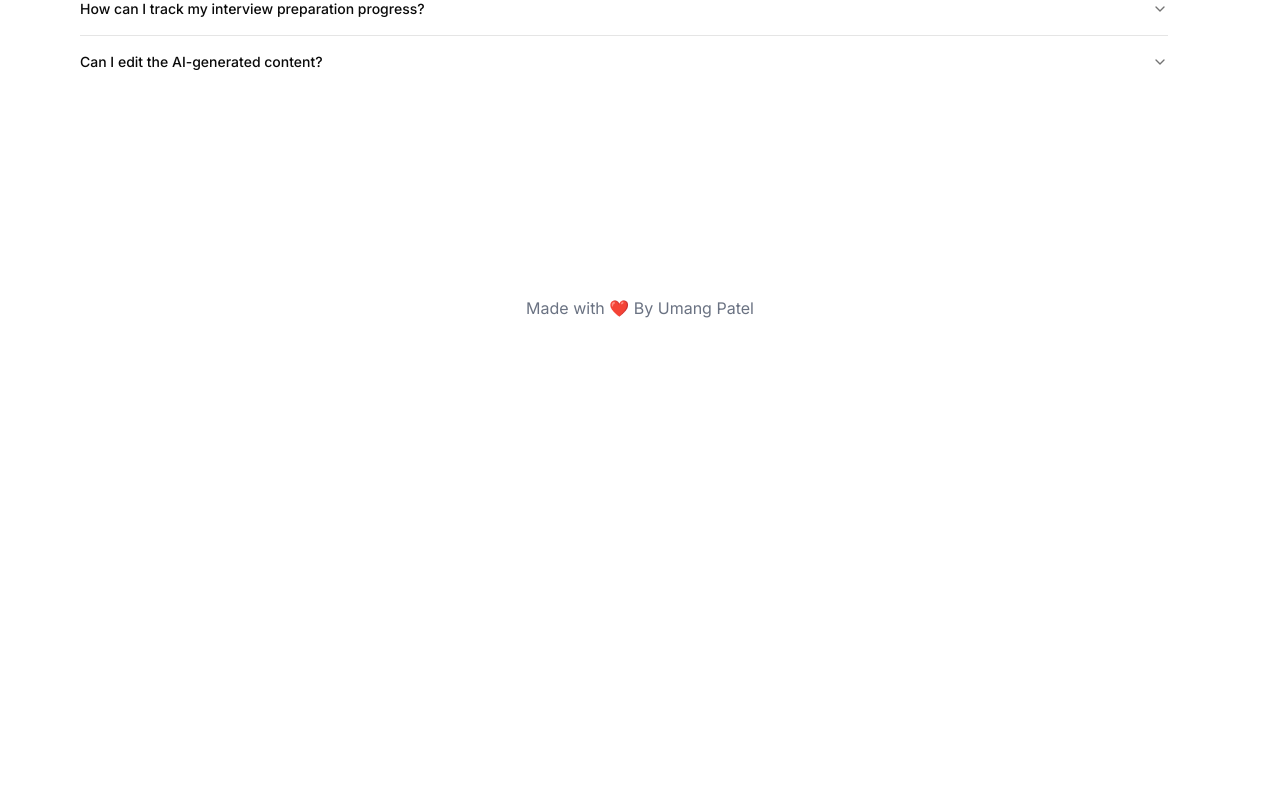
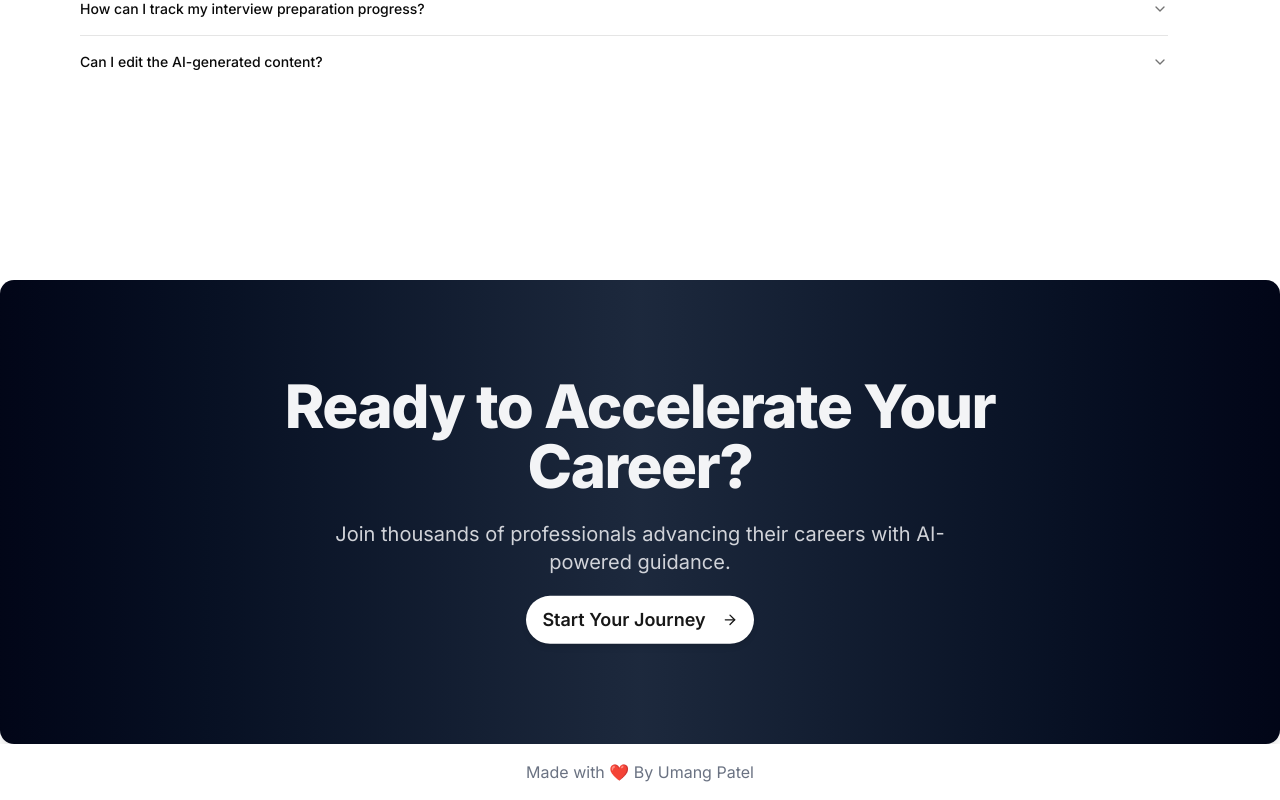
Before and after one commit to Umanpatel/AI-Career-Coach, a Next.js app: page / in a window 1280 px wide. Shown: the part 4227-5027 px from the top of the page. Before the commit the page ends 4563 px from the top, so only its background shows below. Built offline with nearby package versions, Linux system fonts and the light colour scheme; no server answers.

Commit message:
Landing Page Complete

```diff
--- a/app/page.jsx
+++ b/app/page.jsx
@@ -1,11 +1,19 @@
 import HeroSection from "@/components/herosection";
-import { Accordion, AccordionContent, AccordionItem, AccordionTrigger } from "@/components/ui/accordion";
+import {
+  Accordion,
+  AccordionContent,
+  AccordionItem,
+  AccordionTrigger,
+} from "@/components/ui/accordion";
+import { Button } from "@/components/ui/button";
 import { Card, CardContent } from "@/components/ui/card";
 import { faqs } from "@/data/faqs";
 import { features } from "@/data/features";
 import { howItWorks } from "@/data/howItWorks";
 import { testimonial } from "@/data/testimonials";
+import { ArrowRight } from "lucide-react";
 import Image from "next/image";
+import Link from "next/link";
 
 export default function Home() {
   return (
@@ -27,8 +35,12 @@ export default function Home() {
                   <CardContent className="flex flex-col text-center p-2 items-center">
                     <div className="flex flex-col items-center justify-center">
                       {feature.icon}
-                      <h3 className="text-xl font-bold mb-2">{feature.title}</h3>
-                      <p className="text-muted-foreground p-4">{feature.description}</p>
+                      <h3 className="text-xl font-bold mb-2">
+                        {feature.title}
+                      </h3>
+                      <p className="text-muted-foreground p-4">
+                        {feature.description}
+                      </p>
                     </div>
                   </CardContent>
                 </Card>
@@ -63,9 +75,7 @@ export default function Home() {
         <section className="relative w-full py-12 md:py-24 lg:py-32 bg-background">
           <div className="container mx-auto px-4 md:px-6">
             <div className="text-center max-w-3xl mx-auto mb-12">
-              <h2 className="text-3xl font-bold mb-4">
-                How It Works
-              </h2>
+              <h2 className="text-3xl font-bold mb-4">How It Works</h2>
               <p className="text-muted-foreground">
                 Four simple step to accelerate your career growth
               </p>
@@ -94,10 +104,7 @@ export default function Home() {
             </h2>
             <div className="grid grid-cols-1 md:grid-cols-3 gap-8 m-8 md:m-12 md:p-4 md:pr-4 lg:pr-12">
               {testimonial.map((testimonial, index) => (
-                <Card
-                  key={index}
-                  className="bg-background"
-                >
+                <Card key={index} className="bg-background">
                   <CardContent className="pt-2">
                     <div className="flex flex-col space-x-4">
                       <div className="flex items-center space-x-4">
@@ -112,8 +119,12 @@ export default function Home() {
                         </div>
                         <div>
                           <p className="font-semibold">{testimonial.author}</p>
-                          <p className="text-sm text-muted-foreground">{testimonial.role}</p>
-                          <p className="text-sm text-primary">{testimonial.company}</p>
+                          <p className="text-sm text-muted-foreground">
+                            {testimonial.role}
+                          </p>
+                          <p className="text-sm text-primary">
+                            {testimonial.company}
+                          </p>
                         </div>
                       </div>
                       <blockquote className="pt-7">
@@ -148,18 +159,38 @@ export default function Home() {
             <div className=" m-8 md:m-12 md:p-4 md:pr-4 lg:pr-12">
               <Accordion type="single" collapsible className="w-auto">
                 {faqs.map((faq, index) => {
-                return(
+                  return (
                     <AccordionItem key={index} value={`item-${index}`}>
                       <AccordionTrigger>{faq.question}</AccordionTrigger>
                       <AccordionContent>{faq.answer}</AccordionContent>
                     </AccordionItem>
-                )}
-              )}
+                  );
+                })}
               </Accordion>
             </div>
           </div>
         </section>
 
+        <section className="w-full bg-gradient-to-r from-slate-950  via-slate-800 to-slate-950 rounded-xl shadow-lg">
+          <div className="mx-auto py-24 text-center max-w-3xl space-y-6">
+            <h2 className="text-4xl font-extrabold tracking-tight text-gray-100 sm:text-5xl md:text-6xl">
+              Ready to Accelerate Your Career?
+            </h2>
+            <p className="mx-auto max-w-2xl text-gray-200/90 text-lg md:text-xl">
+              Join thousands of professionals advancing their careers with
+              AI-powered guidance.
+            </p>
+            <Link href="/dashboard" passHref>
+              <Button
+                size="lg"
+                variant="secondary"
+                className="h-12 px-6 text-lg font-semibold text-neutral-900 bg-white rounded-full shadow-md hover:bg-gray-100 animate-bounce"
+              >
+                Start Your Journey <ArrowRight className="ml-2 h-5 w-5" />
+              </Button>
+            </Link>
+          </div>
+        </section>
       </main>
     </div>
   );
```
Lines whose indentation alone changed are shown as unchanged.
